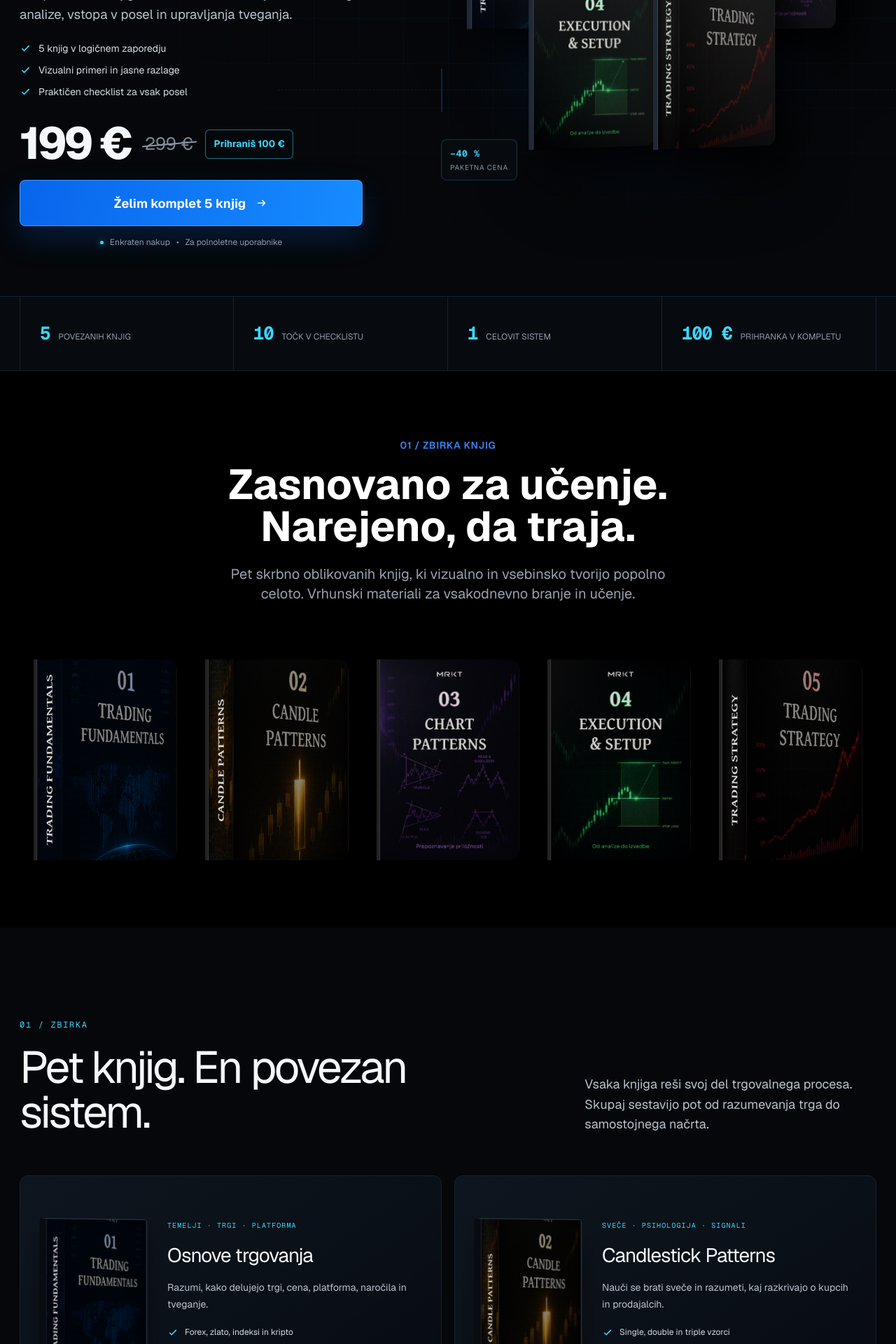
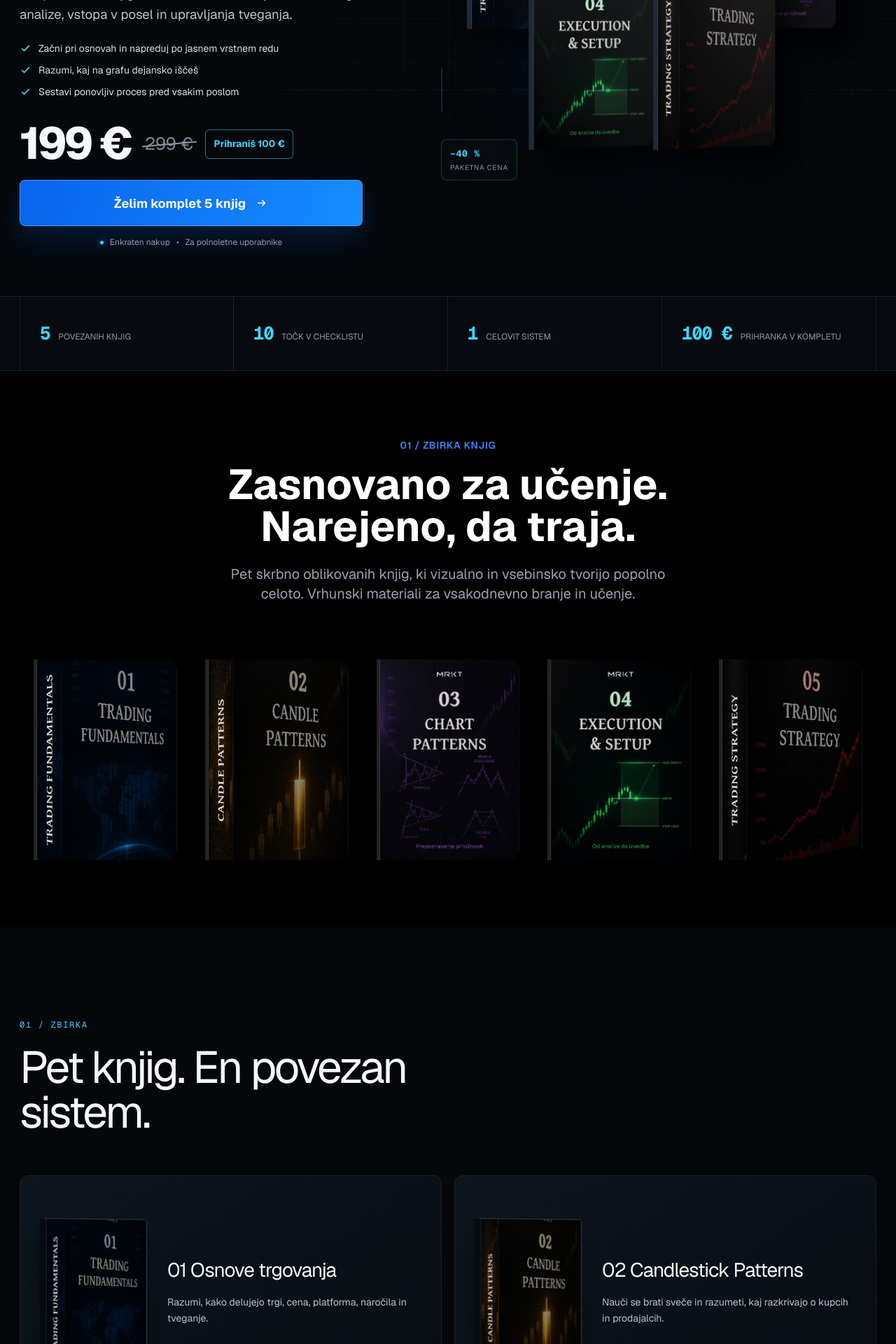
Before and after one commit to Success1050/BookStore, a Next.js app: page / in a window 1280 px wide. Shown: the part 500-2420 px from the top of the page at 70% size. Built offline with nearby package versions, Linux system fonts and the light colour scheme.

Commit message:
design: simplify book listing section to match the provided text layout without bullet points

```diff
--- a/app/components/HeroAnimated.tsx
+++ b/app/components/HeroAnimated.tsx
@@ -20,9 +20,9 @@ function ArrowIcon() {
 }
 
 const heroPoints = [
-  "5 knjig v logičnem zaporedju",
-  "Vizualni primeri in jasne razlage",
-  "Praktičen checklist za vsak posel",
+  "Začni pri osnovah in napreduj po jasnem vrstnem redu",
+  "Razumi, kaj na grafu dejansko iščeš",
+  "Sestavi ponovljiv proces pred vsakim poslom",
 ];
 
 // Variants for staggering the text elements
--- a/app/page.tsx
+++ b/app/page.tsx
@@ -208,10 +208,6 @@ export default function Home() {
             <p className="section-kicker">01 / ZBIRKA</p>
             <h2>Pet knjig. En povezan sistem.</h2>
           </div>
-          <p>
-            Vsaka knjiga reši svoj del trgovalnega procesa. Skupaj sestavijo
-            pot od razumevanja trga do samostojnega načrta.
-          </p>
         </div>
 
         <div className="books-grid">
@@ -229,17 +225,8 @@ export default function Home() {
                 <div className="absolute inset-0 bg-gradient-to-tr from-transparent via-white/5 to-white/10 opacity-0 group-hover:opacity-100 transition-opacity pointer-events-none" />
               </div>
               <div className="book-card-copy">
-                <p className="book-meta">{book.meta}</p>
-                <h3>{book.title}</h3>
+                <h3>{book.number} {book.title}</h3>
                 <p>{book.description}</p>
-                <ul>
-                  {book.topics.map((topic) => (
-                    <li key={topic}>
-                      <CheckIcon />
-                      {topic}
-                    </li>
-                  ))}
-                </ul>
               </div>
             </article>
           ))}
```
